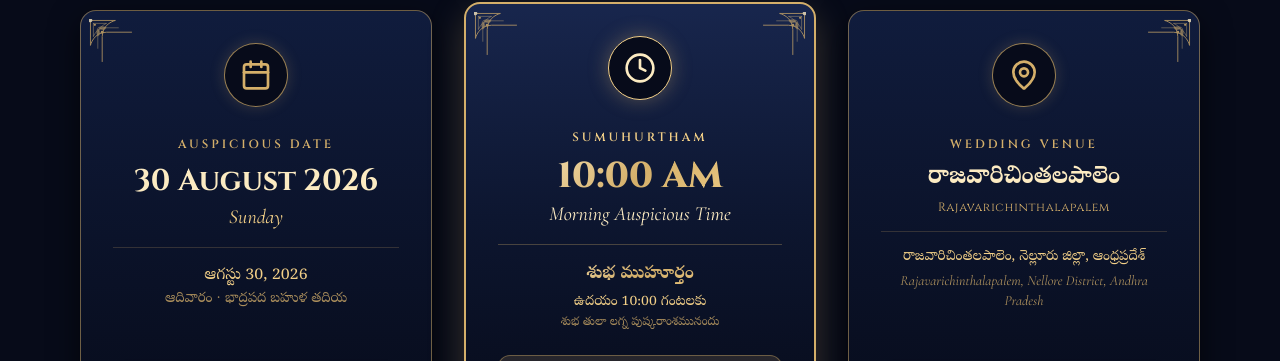
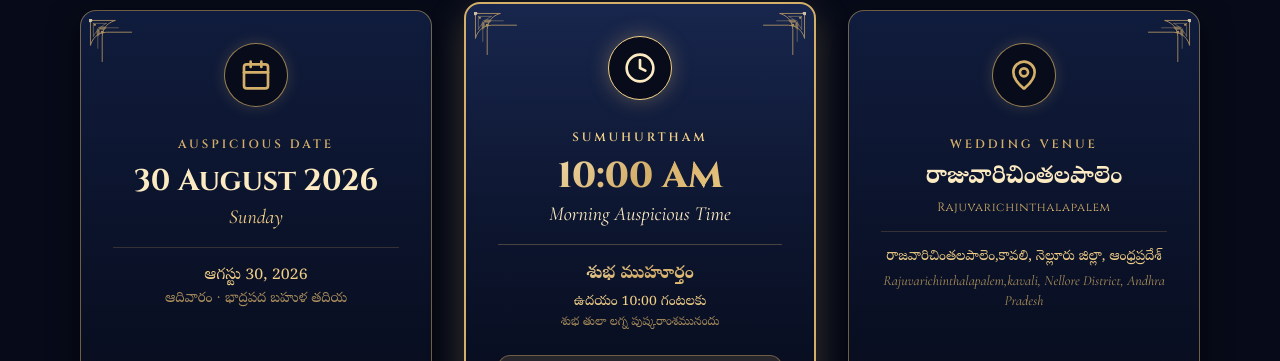
Before and after one commit to NijamalaPraveenKumar/Suresh-and-nandini, a React (Vite) app: page / in a window 1280 px wide. Shown: the part 2034-2395 px from the top of the page. Built offline with nearby package versions, Linux system fonts and the light colour scheme.

Commit message:
Correct venue names and locations in WeddingDetailsSection

```diff
--- a/src/components/WeddingDetailsSection.tsx
+++ b/src/components/WeddingDetailsSection.tsx
@@ -5,10 +5,10 @@ import { GoldDivider, CornerFlourish, ToranArchCrest } from './OrnamentalDecorat
 export const WeddingDetailsSection: React.FC = () => {
   const [copied, setCopied] = useState(false);
 
-  const venueName = 'రాజవారిచింతలపాలెం';
-  const venueEnglish = 'Rajavarichinthalapalem';
-  const venueLocation = 'రాజవారిచింతలపాలెం, నెల్లూరు జిల్లా, ఆంధ్రప్రదేశ్';
-  const venueLocationEn = 'Rajavarichinthalapalem, Nellore District, Andhra Pradesh';
+  const venueName = 'రాజువారిచింతలపాలెం';
+  const venueEnglish = 'Rajuvarichinthalapalem';
+  const venueLocation = 'రాజవారిచింతలపాలెం,కావలి, నెల్లూరు జిల్లా, ఆంధ్రప్రదేశ్';
+  const venueLocationEn = 'Rajuvarichinthalapalem,kavali, Nellore District, Andhra Pradesh';
 
   const copyAddress = () => {
     navigator.clipboard.writeText(`${venueEnglish}, ${venueLocationEn}`);
```
